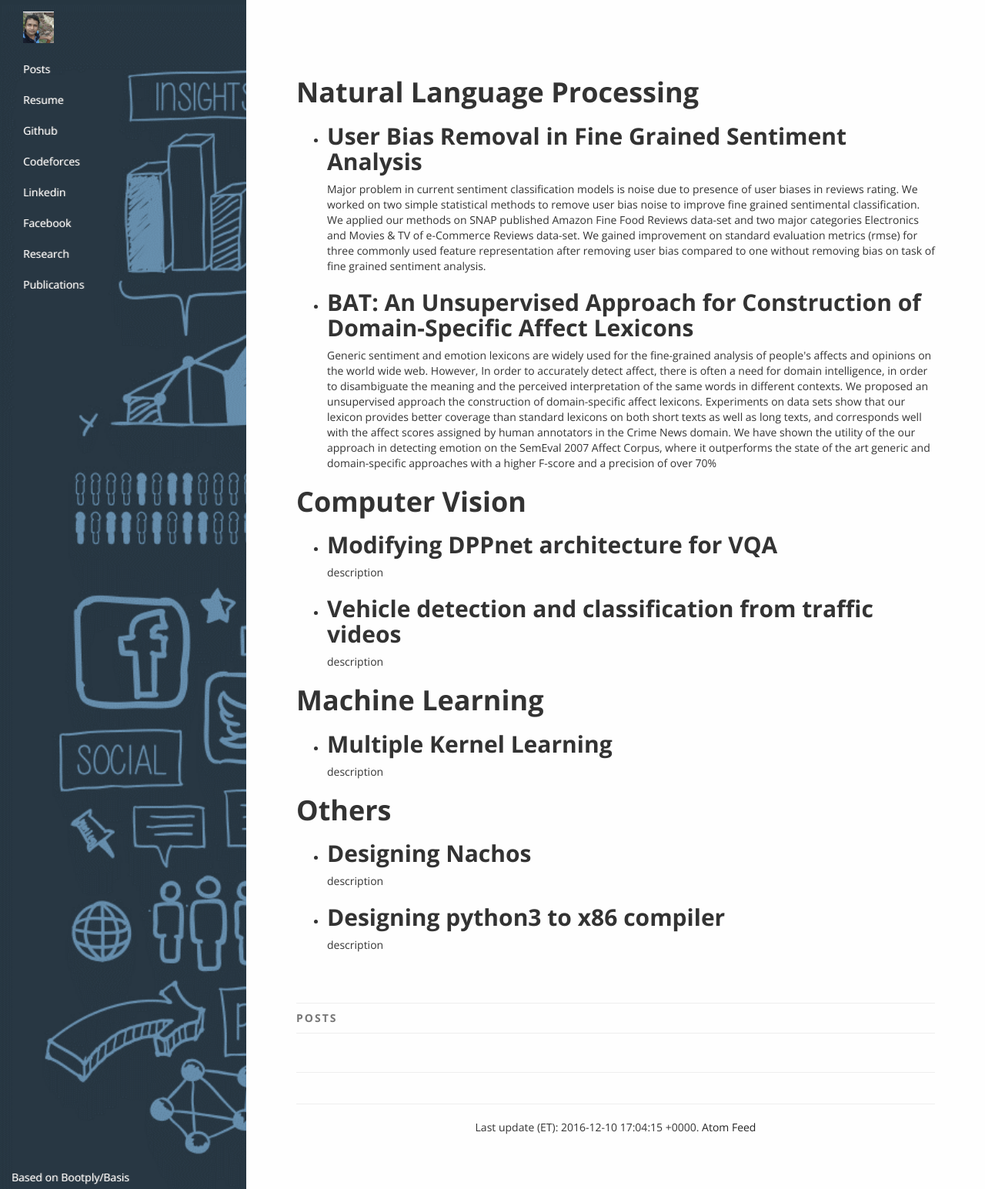
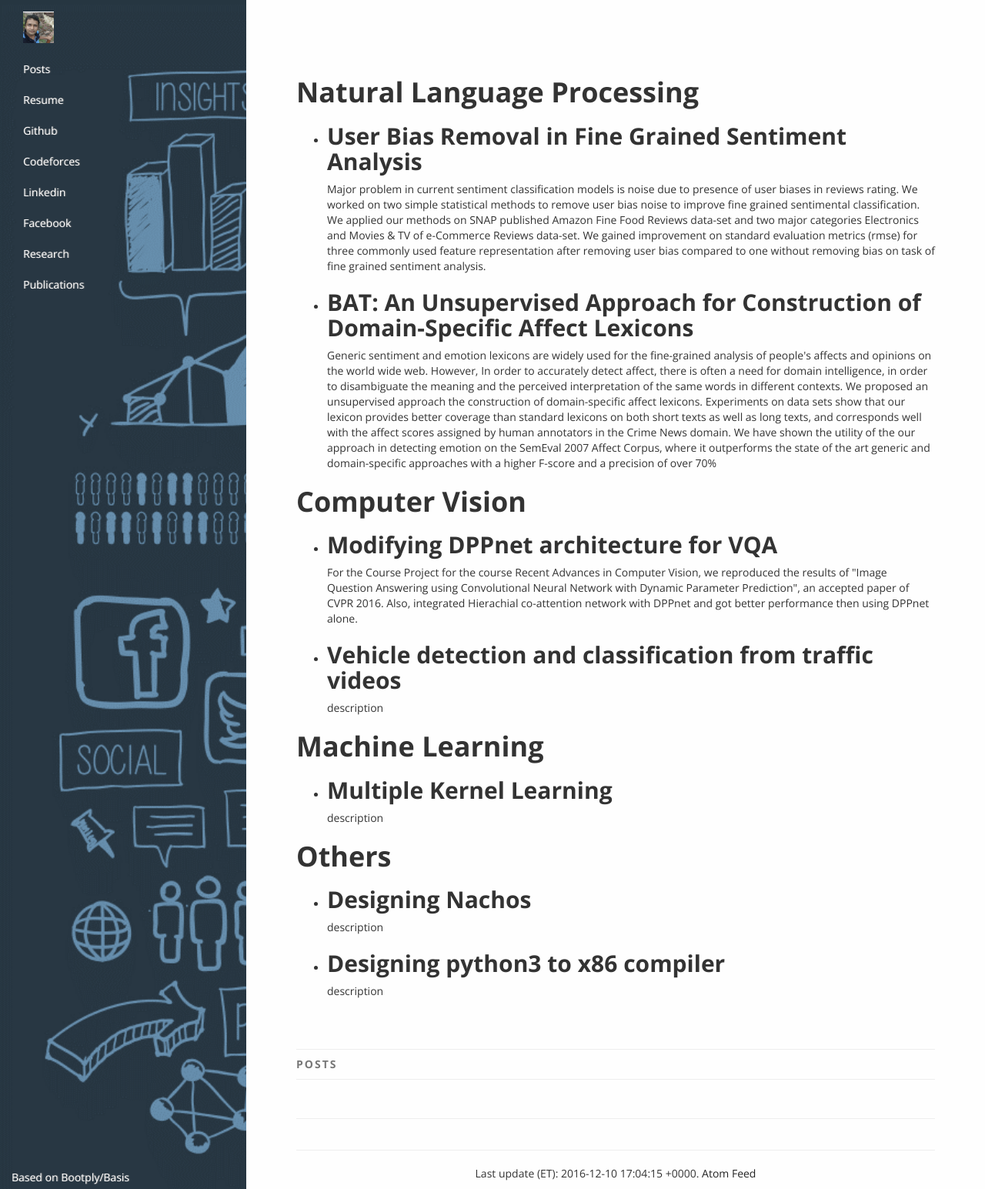
Before and after one commit to vgupta123/warahul.github.io, a Jekyll site: the page built from research.html, in a window 1280 px wide. Shown: the whole page at 77% size. Built offline with Jekyll 4.4.1, drawn with Linux system fonts in a browser that asks for light colours; nearby versions of some CDN libraries.

Commit message:
Update _config.yml

```diff
--- a/_config.yml
+++ b/_config.yml
@@ -41,7 +41,7 @@ research:
       - name: Modifying DPPnet architecture for VQA
         # url: http://jmlr.org/papers/v14/tulabandhula13a.html
         text: |
-         description
+         For the Course Project for the course Recent Advances in Computer Vision, we reproduced the results of "Image Question Answering using Convolutional Neural Network with Dynamic Parameter Prediction", an accepted paper of CVPR 2016. Also, integrated Hierachial co-attention network with DPPnet and got better performance then using DPPnet alone.
       - name: Vehicle detection and classification from traffic videos
         # url: http://jmlr.org/papers/v14/tulabandhula13a.html
         text: |
```
